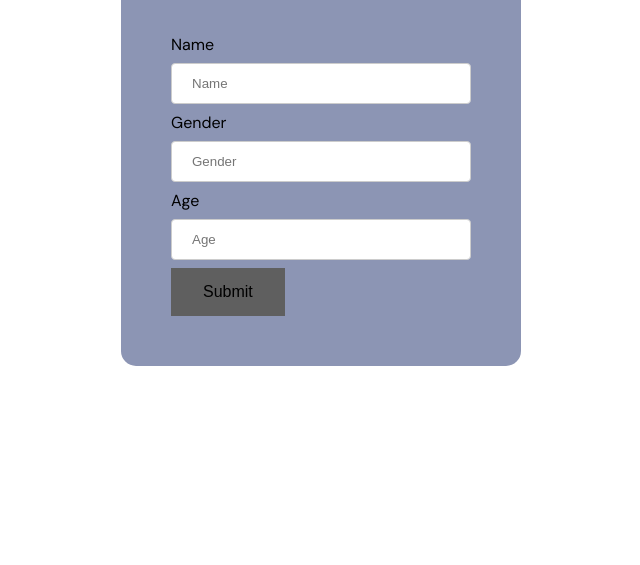
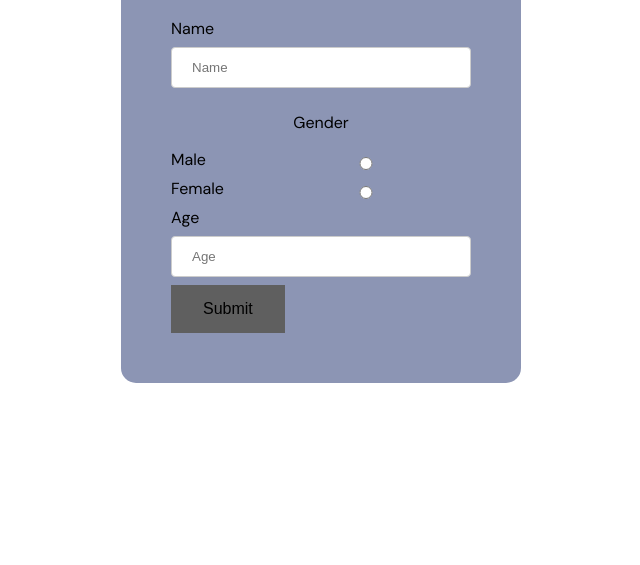
Before and after one commit to cotibi/exercises, a plain HTML site: page index.html in a window 1280 px wide. Shown: the part 235-800 px from the top of the page, without its empty margins (319-959 px from the left). Drawn offline with Linux system fonts and the light colour scheme.

Commit message:
added rdio buttons

```diff
--- a/main.js
+++ b/main.js
@@ -3,15 +3,25 @@ const headerEl = document.createElement("h1");
 const formEl = document.createElement("form");
 const labelElName = document.createElement("label");
 const labelElGender = document.createElement("label");
-const labelElAge = document.createElement("label");
+
+const genderElement = document.createElement("p")
+
+const labelRadioBttnMale = document.createElement("label");
+const labelRadioBttnFemale = document.createElement("label");
+
 const inputElName = document.createElement("input");
 const inputElGender = document.createElement("input");
 const inputElAge = document.createElement("input");
+
+const radioBttnMale = document.createElement("input");
+const radioBttnFemale = document.createElement("input");
+const labelElAge = document.createElement("label");
+
 const button = document.createElement("button");
 
 let state = [];
 
-window.onload = function createForm () {
+function createForm() {
 
     // Form header >>>>
     const formHeaderText = document.createTextNode("Form");
@@ -23,11 +33,11 @@ window.onload = function createForm () {
         name: "inputForm",
         id: "myForm"
     });
-   container.appendChild(formEl);
+    container.appendChild(formEl);
 
     // Name Label >>>
-    const nameLabelTextName = document.createTextNode("Name");
-    labelElName.appendChild(nameLabelTextName);
+    const labelTextName = document.createTextNode("Name");
+    labelElName.appendChild(labelTextName);
     Object.assign(labelElName, {
         htmlFor: "iname",
     });
@@ -43,29 +53,57 @@ window.onload = function createForm () {
         placeholder: "Name",
         defaultValue: ""
     })
+//-----------------------------------------------------------------------------------------------------------------------------
+    //Gender <p> element >>>
+    const pElGenderText = document.createTextNode("Gender");
+    genderElement.appendChild(pElGenderText);
+    Object.assign(genderElement, {
+        id: "genderElement"
+    });
+    formEl.appendChild(genderElement);
 
-    //Gender Label >>>
-    const nameLabelTextGender = document.createTextNode("Gender");
-    labelElGender.appendChild(nameLabelTextGender);
-    Object.assign(labelElGender, {
-        htmlFor: "igender",
-    });
-    formEl.appendChild(labelElGender);
-
-    //Gender Input element >>>
-    formEl.appendChild(inputElGender);
-    Object.assign(inputElGender, {
-        className: "inputs",
-        id: "igender",
-        name: "igender",
-        type: "text",
-        placeholder: "Gender",
-        defaultValue: ""
+    //Radio Button for Male >>>
+    formEl.appendChild(radioBttnMale);
+    Object.assign(radioBttnMale, {
+        className: "radio",
+        id: "radioM",
+        name: "radioBttn",
+        type: "radio",
+        defaultValue: "Male"
     })
 
+    // Label for Radio Button Male >>>
+    const radioBttnTextMale = document.createTextNode("Male");
+    labelRadioBttnMale.appendChild(radioBttnTextMale);
+    Object.assign(labelRadioBttnMale, {
+        className: "radioL",
+        htmlFor: "radioBttn"
+    });
+    formEl.appendChild(labelRadioBttnMale);
+
+    //Radio Button for Female >>>
+    formEl.appendChild(radioBttnFemale);
+    Object.assign(radioBttnFemale, {
+        className: "radio",
+        id: "radioF",
+        name: "radioBttn",
+        type: "radio",
+        defaultValue: "Female"
+    })
+
+    // Label for Radio Button Female >>>
+    const radioBttnTextFemale = document.createTextNode("Female");
+    labelRadioBttnFemale.appendChild(radioBttnTextFemale);
+    Object.assign(labelRadioBttnFemale, {
+        className: "radioL",
+        htmlFor: "radioBttn"
+    });
+    formEl.appendChild(labelRadioBttnFemale);
+
+//----------------------------------------------------------------------------------------------------------------
     // Age Label >>>
-    const nameLabelTextAge = document.createTextNode("Age");
-    labelElAge.appendChild(nameLabelTextAge);
+    const labelTextAge = document.createTextNode("Age");
+    labelElAge.appendChild(labelTextAge);
     Object.assign(labelElAge, {
         htmlFor: "iage",
     });
@@ -102,8 +140,9 @@ const setData = (event) => {
 
     let objData = {
         userName: flatNodeList[0],
-        userGender: flatNodeList[1],
-        userAge: flatNodeList[2]
+        userGenderMale: flatNodeList[1],
+        userGenderFemale: flatNodeList[2],
+        userAge: flatNodeList[3]
     };
 
     console.log(objData);
@@ -115,7 +154,7 @@ const logState = () => console.log(state);
 
 const resetForm = () => formEl.reset();
 
-
+window.onload = createForm;
 formEl.addEventListener("submit", setData);
 formEl.addEventListener("submit", resetForm);
 formEl.addEventListener("submit", logState);
--- a/styles.css
+++ b/styles.css
@@ -30,6 +30,19 @@ input {
     box-sizing: border-box;
 }
 
+#genderElement {
+    text-align: center;
+}
+
+.radio {
+    width: 70%
+}
+
+.radioL {
+    float: left;
+    width: 30%
+}
+
 .submitbutton {
     background-color: #5f5f5f;
     width: inherit;
```
